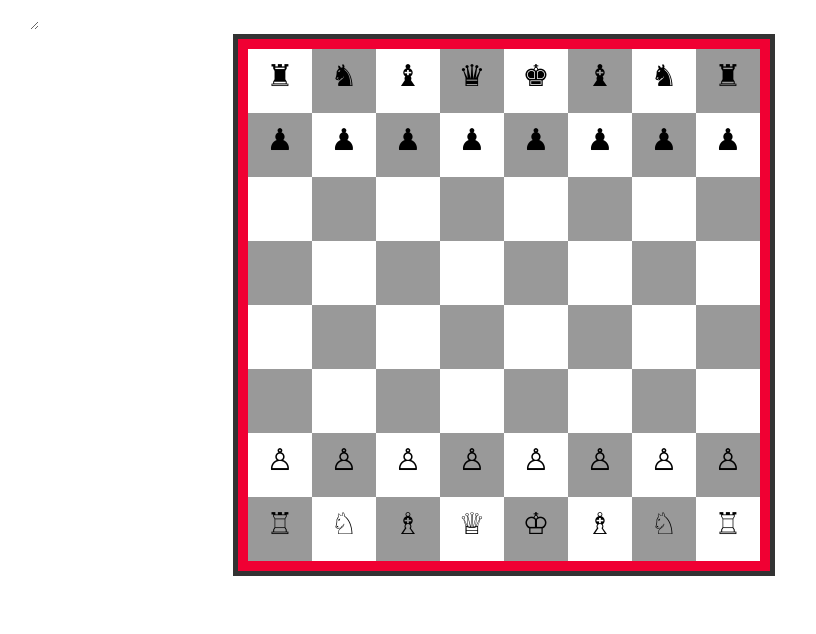
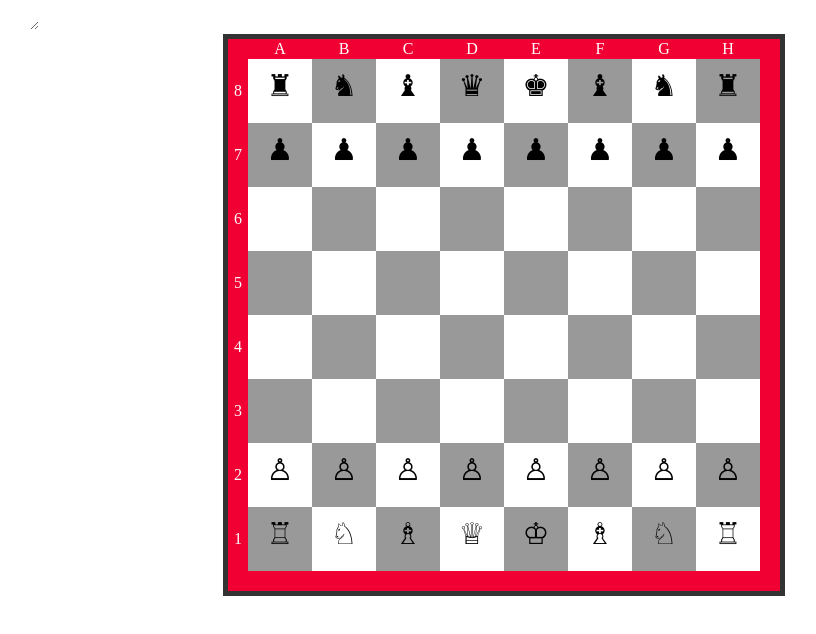
Before and after one commit to jryantz/online-chess, a website: page client/index.html in a window 1280 px wide. Shown: the whole page, without its empty margins (136-952 px from the left). Drawn offline with nearby package versions, Linux system fonts and the light colour scheme; no server answers.

Commit message:
Added a visual coordinate system to the chess board

```diff
--- a/client/css/app.css
+++ b/client/css/app.css
@@ -1,8 +1,47 @@
 * {margin: 0; padding: 0; border: 0;}
+
+.coords ul {
+    float: left;
+    position: absolute;
+    color: white;
+}
+
+.coords ul.horz {
+    width: 512px;
+    top: 0;
+    left: 50%;
+    transform: translateX(-50%);
+}
+
+.coords ul.vert {
+    height: 512px;
+    top: 50%;
+    left: 0;
+    transform: translateY(-50%);
+}
+
+.coords ul li {
+    list-style: none;
+}
+
+.coords ul.horz li {
+    float: left;
+    height: 20px;
+    width: 64px;
+    line-height: 20px;
+    text-align: center;
+}
+
+.coords ul.vert li {
+    height: 64px;
+    width: 20px;
+    line-height: 64px;
+    text-align: center;
+}
 
 #chessboard {
     float: left;
-    padding: 10px;
+    padding: 20px;
     background-color: #f00033;
     border: 5px solid #333;
     position: relative;
--- a/client/index.html
+++ b/client/index.html
@@ -12,6 +12,29 @@
         </div>
 
         <div id="chessboard">
+            <div class="coords">
+                <ul class="horz">
+                    <li>A</li>
+                    <li>B</li>
+                    <li>C</li>
+                    <li>D</li>
+                    <li>E</li>
+                    <li>F</li>
+                    <li>G</li>
+                    <li>H</li>
+                </ul>
+                <ul class="vert">
+                    <li>8</li>
+                    <li>7</li>
+                    <li>6</li>
+                    <li>5</li>
+                    <li>4</li>
+                    <li>3</li>
+                    <li>2</li>
+                    <li>1</li>
+                </ul>
+            </div>
+
             <div id="" class="piece black-rook-1 smoothmove"><span class="icon">&#9820;</span></div>
             <div id="" class="piece black-knight-1 smoothmove"><span class="icon">&#9822;</span></div>
             <div id="" class="piece black-bishop-1 smoothmove"><span class="icon">&#9821;</span></div>
@@ -51,8 +74,7 @@
     </body>
 
     <script src="https://ajax.googleapis.com/ajax/libs/jquery/3.3.1/jquery.min.js"></script>
-    <script src="js/chess.js"></script>
-
     <script src='socket.io/socket.io.js'></script>
     <script src='js/communication.js'></script>
+    <script src="js/chess.js"></script>
 </html>
--- a/client/js/chess.js
+++ b/client/js/chess.js
@@ -78,11 +78,22 @@ $(document).ready(function() {
             $(this).attr('id', '');
         } else {
             $(this).attr('id', 'player');
+
+            // 29 is the chess board padding (20) + 9
+            var topValue = $(this).css('top').replace(/[^-\d\.]/g, '');
+            var leftValue = $(this).css('left').replace(/[^-\d\.]/g, '');
+
+            var topIndex = (topValue - 29) / 64;
+            var leftIndex = (leftValue - 29) / 64;
+
+            console.log('From: ' + xaxis[leftIndex] + yaxis[yaxis.length - 1 - topIndex]);
         }
     });
 
     $('.tile').on('click', function() {
         current = $(this);
+
+        console.log('To: ' + current.attr('data-gridpos'));
 
         var midX = $(this).position().left += ($(this).width() / 2)
         var midY = $(this).position().top += ($(this).width() / 2);
```
